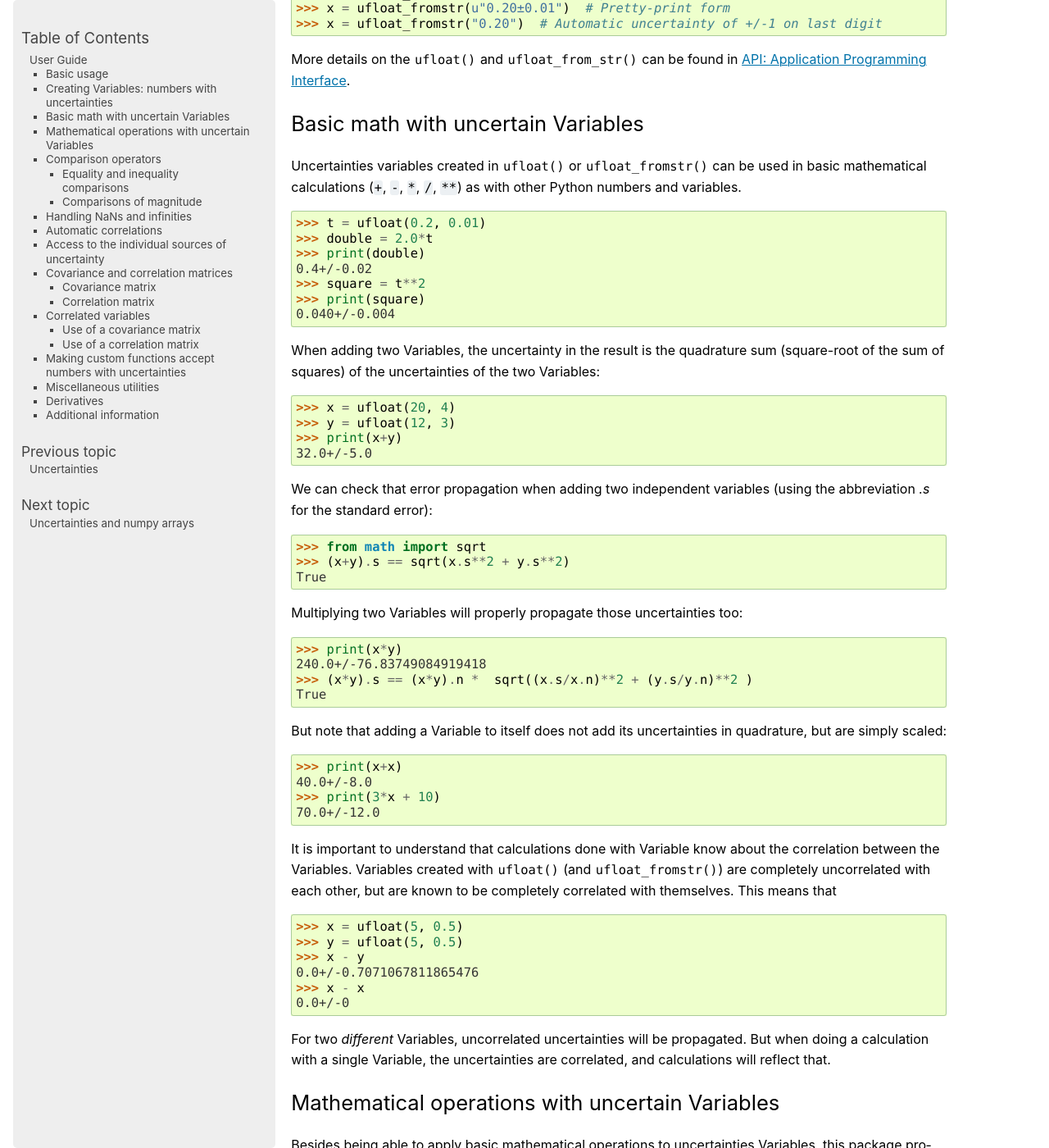
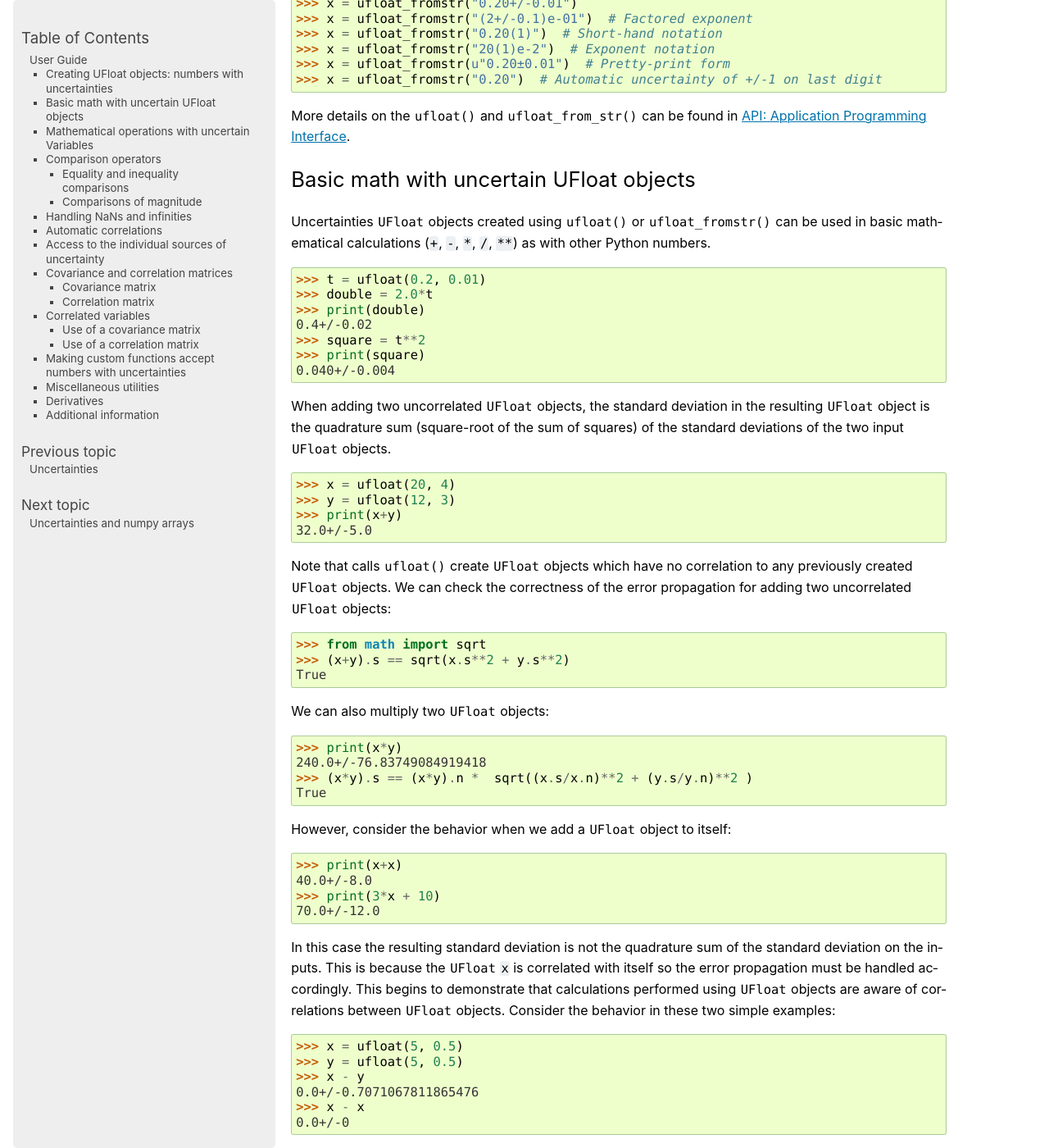
Before and after one commit to lmfit/uncertainties, a Sphinx documentation site: the page built from doc/user_guide.rst, in a window 1280 px wide and 1400 px high, scrolled down 1058 px. Shown: the whole window at 82% size. Built offline with Sphinx 7.4.7, drawn with Linux system fonts in a browser that asks for light colours; pages that are not in the unit, such as notebooks, are missing from menus; the version number could not be read and is left out; some of the changed text lies outside the part shown.

Commit message:
start updating docs

```diff
--- a/doc/index.rst
+++ b/doc/index.rst
@@ -27,10 +27,8 @@
 The :mod:`uncertainties` library calculates uncertainties using linear `error
 propagation theory`_ by automatically :ref:`calculating derivatives
 <derivatives>` and analytically propagating these to the results.  Correlations
-between variables are automatically handled.  This library can also yield the
-derivatives of any expression with respect to the variables that have uncertain
-values.  For other approaches, see soerp_ (using higher-order terms) and mcerp_
-(using a Monte-Carlo approach).
+between variables are automatically handled. For other approaches, see soerp_ (using
+higher-order terms) and mcerp_ (using a Monte-Carlo approach).
 
 The `source code`_ for the uncertainties package is licensed under the `Revised
 BSD License`_.  This documentation is licensed under the `CC-SA-3 License`_.
--- a/doc/user_guide.rst
+++ b/doc/user_guide.rst
@@ -5,28 +5,31 @@
 User Guide
 ==========
 
+The :mod:`uncertainties` package is built around the :class:`UFloat` class.
+:class:`UFloat` objects model statistical random variables.
+A :class:`UFloat` object has a nominal value which models the mean of a random variable
+and an uncertainty which can be used to calculate the standard deviation of the random
+variable and correlations between one random variable and another.
+It is possible to construct new random variables by applying mathematical operations to
+and between existing random variables.
+Likewise, it is possible to apply mathematical operations such as arithmetic or
+trigonometric functions to :class:`UFloat` objects to get new :class:`UFloat` objects.
+The nominal values pass through the mathematical operations as if they were regular
+:class:`float` objects, but the uncertainties propagate according to the approximate
+rules of linear error propagation based on local derivatives of the mathematical
+operations.
 
-Basic usage
-===========
-
-Basic mathematical operations involving numbers with uncertainties requires
-importing the :func:`ufloat` function which creates a :class:`Variable`:
-number with both a nominal value and an uncertainty.
-
-     >>> from uncertainties import ufloat
-     >>> x = ufloat(2.7, 0.01)   #  a Variable with a value 2.7+/-0.01
-
-The :mod:`uncertainties` module contains sub-modules for :ref:`advanced
-mathematical functions <advanced math operations>`, and :doc:`arrays and
-matrices <numpy_guide>`, which can be accessed as well.
+In addition to the :class:`UFloat` class, the :mod:`uncertainties` package also provides
+sub-modules for :ref:`advanced mathematical functions <advanced math operations>`, and
+:doc:`arrays and matrix <numpy_guide>` operations.
 
 .. index::
-   pair: number with uncertainty; creation
+   pair: number with uncertainty;
 
-Creating Variables: numbers with uncertainties
-================================================
+Creating UFloat objects: numbers with uncertainties
+===================================================
 
-To create a number with uncertainties or *Variable*, use the :func:`ufloat`
+To create a number with uncertainties or :class:`UFloat`, use the :func:`ufloat`
 function, which takes a *nominal value* (which can be interpreted as the most
 likely value, or the mean or central value of the distribution of values), a
 *standard error* (the standard deviation or :math:`1-\sigma` uncertainty), and
@@ -39,8 +42,8 @@
    pair: nominal value; scalar
    pair: uncertainty; scalar
 
-You can access the nominal value and standard deviation for any Variable with
-the `nominal_value` and `std_dev` attributes:
+You can access the nominal value and standard deviation for any :class:`UFloat` object
+with the `nominal_value` and `std_dev` attributes:
 
 >>> print(x.nominal_value,  x.std_dev)
 2.7 0.01
@@ -52,9 +55,9 @@
 >>> print(x.n,  x.s)
 2.7 0.01
 
-uncertainties Variables can also be created from one of many string
-representations.  The following forms will all create Variables with the same
-value:
+uncertainties :class:`UFloat` objects can also be created from one of many string
+representations.  The following forms will all create :class:`UFloat` objects with
+the same values:
 
 >>> from uncertainties import ufloat_fromstr
 >>> x = ufloat(0.2, 0.01)
@@ -68,12 +71,13 @@
 More details on the :func:`ufloat` and :func:`ufloat_from_str` can be found in
 :ref:`api_funcs`.
 
-Basic math with uncertain Variables
-=========================================
+Basic math with uncertain UFloat objects
+========================================
 
-Uncertainties variables created in :func:`ufloat` or :func:`ufloat_fromstr` can
-be used in basic mathematical calculations (``+``, ``-``, ``*``, ``/``, ``**``)
-as with other Python numbers and variables.
+Uncertainties :class:`UFloat` objects created using :func:`ufloat` or
+:func:`ufloat_fromstr` can be used in basic mathematical calculations
+(``+``, ``-``, ``*``, ``/``, ``**``)
+as with other Python numbers.
 
 >>> t = ufloat(0.2, 0.01)
 >>> double = 2.0*t
@@ -83,44 +87,45 @@
 >>> print(square)
 0.040+/-0.004
 
-When adding two Variables, the uncertainty in the result is the quadrature sum
-(square-root of the sum of squares) of the uncertainties of the two Variables:
+When adding two uncorrelated :class:`UFloat` objects, the standard deviation in the
+resulting :class:`UFloat` object is the quadrature sum (square-root of the sum of
+squares) of the standard deviations of the two input :class:`UFloat` objects.
 
 >>> x = ufloat(20, 4)
 >>> y = ufloat(12, 3)
 >>> print(x+y)
 32.0+/-5.0
 
-We can check that error propagation when adding two independent variables
-(using the abbreviation `.s` for the standard error):
+Note that calls :func:`ufloat` create :class:`UFloat` objects which have no correlation
+to any previously created :class:`UFloat` objects.
+We can check the correctness of the error propagation for adding two uncorrelated
+:class:`UFloat` objects:
 
 >>> from math import sqrt
 >>> (x+y).s == sqrt(x.s**2 + y.s**2)
 True
 
-
-Multiplying two Variables will properly propagate those
-uncertainties too:
+We can also multiply two :class:`UFloat` objects:
 
 >>> print(x*y)
 240.0+/-76.83749084919418
 >>> (x*y).s == (x*y).n *  sqrt((x.s/x.n)**2 + (y.s/y.n)**2 )
 True
 
-But note that adding a Variable to itself does not add its uncertainties in
-quadrature, but are simply scaled:
+However, consider the behavior when we add a :class:`UFloat` object to itself:
 
 >>> print(x+x)
 40.0+/-8.0
 >>> print(3*x + 10)
 70.0+/-12.0
 
-
-It is important to understand that calculations done with Variable know about
-the correlation between the Variables.   Variables created with :func:`ufloat`
-(and  :func:`ufloat_fromstr`) are completely uncorrelated with each other, but
-are known to be completely correlated with themselves.  This means that
-
+In this case the resulting standard deviation is not the quadrature sum of the
+standard deviation on the inputs.
+This is because the :class:`UFloat` ``x`` is correlated with itself so the error
+propagation must be handled accordingly.
+This begins to demonstrate that calculations performed using :class:`UFloat` objects are
+aware of correlations between :class:`UFloat` objects.
+Consider the behavior in these two simple examples:
 
 >>> x = ufloat(5, 0.5)
 >>> y = ufloat(5, 0.5)
@@ -128,11 +133,6 @@
 0.0+/-0.7071067811865476
 >>> x - x
 0.0+/-0
-
-For two *different* Variables, uncorrelated uncertainties will be propagated.
-But when doing a calculation with a single Variable, the uncertainties are
-correlated, and calculations will reflect that.
-
 
 .. index:: mathematical operation; on a scalar, umath
 
```
